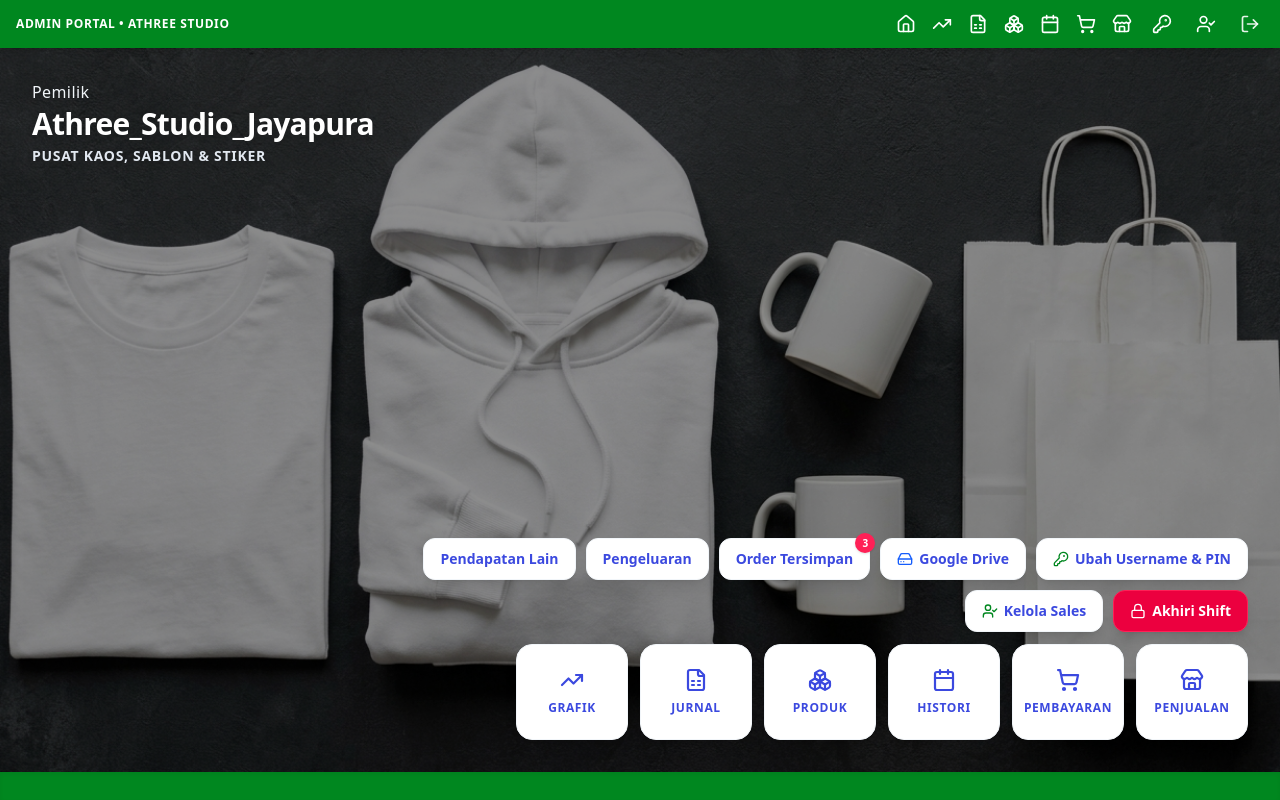
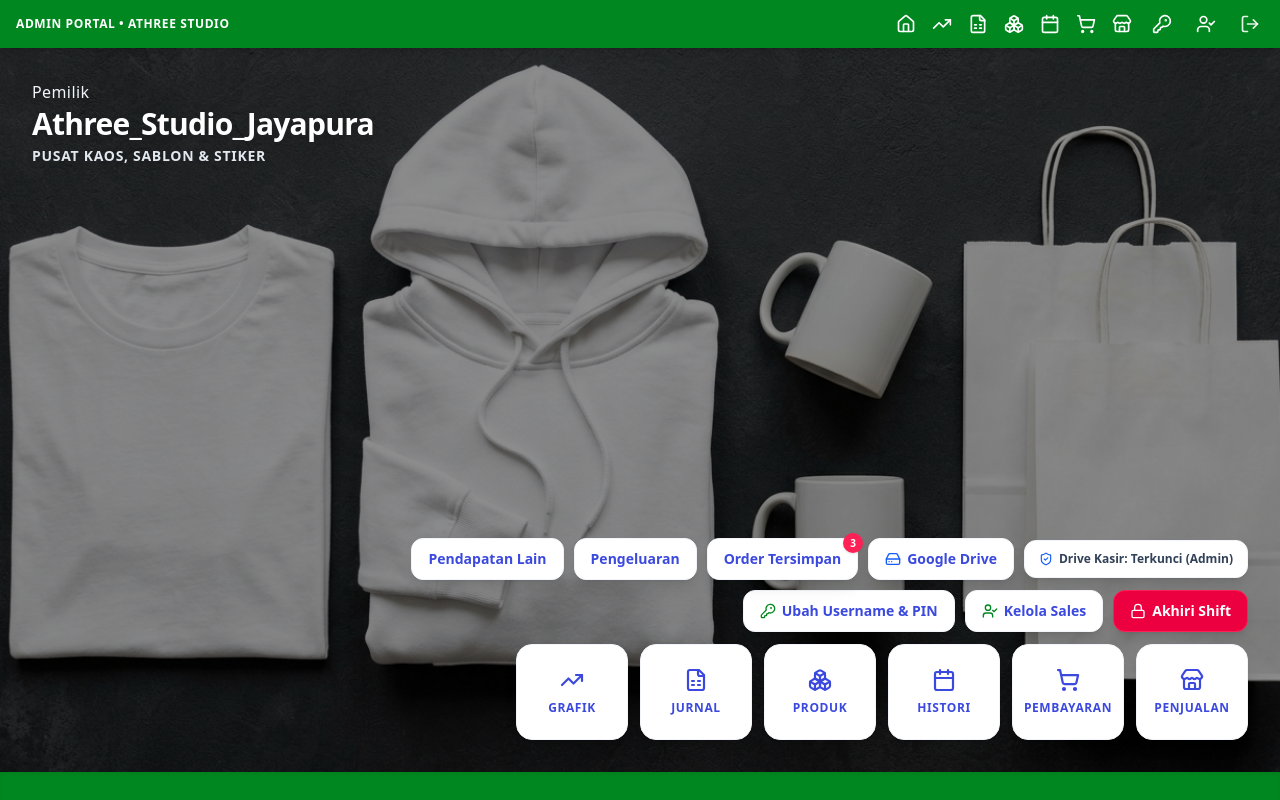
Before and after one commit to suryadijojo1/athree_apps, a React (Vite) app: page / in a window 1280 px wide. Both pictures are taken after a click on the button "LOGIN". Built offline with nearby package versions, Linux system fonts and the light colour scheme.

Commit message:
feat: add toggle for cashier access to Google Drive
Implemented a setting in the admin dashboard to control whether non-admin users can access the Google Drive tab. Added role-based redirection and UI visibility logic to enforce these permissions.

```diff
--- a/src/App.tsx
+++ b/src/App.tsx
@@ -177,6 +177,23 @@ export default function App() {
     return currentUser.role === 'admin' ? 'dashboard' : 'pos';
   });
   const [searchQuery, setSearchQuery] = useState<string>('');
+
+  // Role permissions: Allow cashier access to Google Drive
+  const [allowCashierDrive, setAllowCashierDrive] = useState<boolean>(() => {
+    return localStorage.getItem('athree_allow_cashier_drive') === 'true';
+  });
+
+  const handleToggleAllowCashierDrive = (allowed: boolean) => {
+    setAllowCashierDrive(allowed);
+    localStorage.setItem('athree_allow_cashier_drive', allowed ? 'true' : 'false');
+  };
+
+  // If currently on drive tab but user is non-admin and cashier access is disabled, redirect to pos
+  useEffect(() => {
+    if (activeTab === 'drive' && currentUser.role !== 'admin' && !allowCashierDrive) {
+      setActiveTab('pos');
+    }
+  }, [currentUser.role, activeTab, allowCashierDrive]);
 
   // Modals
   const [isLoginModalOpen, setIsLoginModalOpen] = useState(false);
@@ -865,6 +882,8 @@ export default function App() {
           salesList={salesList}
           onAddSales={handleAddSales}
           onDeleteSales={handleDeleteSales}
+          allowCashierDrive={allowCashierDrive}
+          onToggleAllowCashierDrive={handleToggleAllowCashierDrive}
         />
 
         {/* Modals accessible from Admin Portal */}
@@ -951,6 +970,7 @@ export default function App() {
         onLogout={handleLogout}
         pendingOrdersCount={pendingOrdersCount}
         lowStockCount={lowStockCount}
+        allowCashierDrive={allowCashierDrive}
       />
 
       {/* 2. Main Work Area */}
@@ -1041,6 +1061,9 @@ export default function App() {
               cashFlowRecords={cashFlowRecords}
               shifts={shiftHistory}
               currentStartingCash={shift?.startingCash}
+              currentUser={currentUser}
+              allowCashierDrive={allowCashierDrive}
+              onSwitchToAdmin={() => setIsLoginModalOpen(true)}
               onRestoreData={handleRestoreDataFromDrive}
             />
           )}
--- a/src/components/AdminDashboard.tsx
+++ b/src/components/AdminDashboard.tsx
@@ -31,7 +31,8 @@ import {
   Lock,
   Unlock,
   HardDrive,
-  Flame
+  Flame,
+  ShieldCheck
 } from 'lucide-react';
 import { Transaction, CashFlowRecord, CashierShift, User } from '../types';
 import { formatCurrency } from '../utils/exportUtils';
@@ -61,6 +62,8 @@ interface AdminDashboardProps {
   salesList?: string[];
   onAddSales?: (newSalesName: string) => void;
   onDeleteSales?: (salesName: string) => void;
+  allowCashierDrive?: boolean;
+  onToggleAllowCashierDrive?: (allowed: boolean) => void;
 }
 
 export const AdminDashboard: React.FC<AdminDashboardProps> = ({
@@ -84,7 +87,9 @@ export const AdminDashboard: React.FC<AdminDashboardProps> = ({
   onDeleteInvoice,
   salesList = ['Kasir (Dimas)', 'Admin (DEAZBAR)'],
   onAddSales,
-  onDeleteSales
+  onDeleteSales,
+  allowCashierDrive = false,
+  onToggleAllowCashierDrive
 }) => {
   const [showPendapatanModal, setShowPendapatanModal] = useState(false);
   const [showPengeluaranModal, setShowPengeluaranModal] = useState(false);
@@ -349,6 +354,25 @@ export const AdminDashboard: React.FC<AdminDashboardProps> = ({
               <HardDrive className="w-4 h-4 text-blue-600" />
               <span>Google Drive</span>
             </button>
+            {onToggleAllowCashierDrive && (
+              <button
+                type="button"
+                onClick={() => onToggleAllowCashierDrive(!allowCashierDrive)}
+                className={`px-3.5 py-2.5 rounded-xl font-bold text-xs shadow-lg hover:shadow-xl transition-all active:scale-95 border flex items-center gap-1.5 cursor-pointer ${
+                  allowCashierDrive
+                    ? 'bg-amber-500 hover:bg-amber-600 text-white border-amber-400'
+                    : 'bg-white hover:bg-slate-50 text-slate-700 border-slate-100'
+                }`}
+                title={
+                  allowCashierDrive
+                    ? 'Akses Drive Kasir: Sedang Aktif (Klik untuk Kunci Khusus Admin)'
+                    : 'Akses Drive Kasir: Terkunci Khusus Admin (Klik untuk Berikan Akses Kasir)'
+                }
+              >
+                <ShieldCheck className="w-3.5 h-3.5 text-blue-600" />
+                <span>Drive Kasir: {allowCashierDrive ? 'Diizinkan' : 'Terkunci (Admin)'}</span>
+              </button>
+            )}
             <button
               type="button"
               onClick={() => setShowUserManagementModal(true)}
--- a/src/components/GoogleDriveView.tsx
+++ b/src/components/GoogleDriveView.tsx
@@ -41,7 +41,7 @@ import {
   getOrCreateBackupFolder,
   BACKUP_FOLDER_NAME
 } from '../services/googleDriveService';
-import { DriveFile, Transaction, Product, CashFlowRecord, CashierShift } from '../types';
+import { DriveFile, Transaction, Product, CashFlowRecord, CashierShift, User } from '../types';
 
 interface GoogleDriveViewProps {
   transactions: Transaction[];
@@ -49,6 +49,9 @@ interface GoogleDriveViewProps {
   cashFlowRecords: CashFlowRecord[];
   shifts?: CashierShift[];
   currentStartingCash?: number;
+  currentUser?: User;
+  allowCashierDrive?: boolean;
+  onSwitchToAdmin?: () => void;
   onRestoreData?: (data: {
     transactions?: Transaction[];
     products?: Product[];
@@ -62,6 +65,9 @@ export const GoogleDriveView: React.FC<GoogleDriveViewProps> = ({
   cashFlowRecords,
   shifts = [],
   currentStartingCash = 0,
+  currentUser,
+  allowCashierDrive = false,
+  onSwitchToAdmin,
   onRestoreData
 }) => {
   const [isConnected, setIsConnected] = useState(false);
@@ -452,6 +458,64 @@ export const GoogleDriveView: React.FC<GoogleDriveViewProps> = ({
       return isoString;
     }
   };
+
+  // Role Access Control: Restrict to Admin unless allowCashierDrive is enabled
+  if (currentUser && currentUser.role !== 'admin' && !allowCashierDrive) {
+    return (
+      <div className="flex-1 bg-slate-100 flex items-center justify-center p-6 select-none">
+        <div className="bg-white rounded-2xl border border-slate-200 shadow-md p-8 max-w-md text-center space-y-5 animate-in fade-in duration-200">
+          <div className="w-16 h-16 rounded-2xl bg-amber-50 text-amber-600 border border-amber-200 mx-auto flex items-center justify-center shadow-xs">
+            <ShieldAlert className="w-8 h-8" />
+          </div>
+          <div>
+            <h2 className="text-base font-extrabold text-slate-800">
+              Akses Dibatasi Khusus Administrator
+            </h2>
+            <p className="text-xs text-slate-600 mt-2 leading-relaxed">
+              Menu <strong>Google Drive Cloud Storage & Cadangan Data</strong> hanya dapat diakses dan dikelola oleh akun
+              <strong> Administrator / Pemilik Toko</strong> demi menjaga integritas database dan riwayat penjualan.
+            </p>
+          </div>
+
+          <div className="bg-slate-50 border border-slate-200 rounded-xl p-3.5 text-left text-xs space-y-2 text-slate-600">
+            <span className="font-bold text-slate-700 block">Status Pengguna Aktif:</span>
+            <div className="flex items-center justify-between text-[11px]">
+              <span>Nama Akun:</span>
+              <span className="font-semibold text-slate-800">{currentUser.name}</span>
+            </div>
+            <div className="flex items-center justify-between text-[11px]">
+              <span>Peran (Role):</span>
+              <span className="font-bold uppercase text-amber-800 bg-amber-100 px-2 py-0.5 rounded border border-amber-200 text-[10px]">
+                {currentUser.roleLabel || currentUser.role}
+              </span>
+            </div>
+          </div>
+
+          <div className="pt-2 space-y-2">
+            {onSwitchToAdmin && (
+              <button
+                type="button"
+                onClick={onSwitchToAdmin}
+                className="w-full py-2.5 bg-blue-600 hover:bg-blue-700 text-white rounded-xl text-xs font-bold transition-all shadow-xs cursor-pointer active:scale-95 flex items-center justify-center gap-2"
+              >
+                <ShieldCheck className="w-4 h-4" />
+                <span>Masuk Sebagai Administrator / Pemilik</span>
+              </button>
+            )}
+
+            <button
+              type="button"
+              onClick={handleDownloadLocalBackup}
+              className="w-full py-2 bg-emerald-50 hover:bg-emerald-100 text-emerald-700 border border-emerald-300 rounded-xl text-xs font-bold transition-all cursor-pointer active:scale-95 flex items-center justify-center gap-2"
+            >
+              <Download className="w-3.5 h-3.5" />
+              <span>Unduh Cadangan Offline (.JSON) Lokal</span>
+            </button>
+          </div>
+        </div>
+      </div>
+    );
+  }
 
   return (
     <div className="flex-1 flex flex-col h-full overflow-y-auto bg-slate-100 select-none">
--- a/src/components/Sidebar.tsx
+++ b/src/components/Sidebar.tsx
@@ -22,6 +22,7 @@ interface SidebarProps {
   onLogout: () => void;
   pendingOrdersCount: number;
   lowStockCount: number;
+  allowCashierDrive?: boolean;
 }
 
 export const Sidebar: React.FC<SidebarProps> = ({
@@ -31,7 +32,8 @@ export const Sidebar: React.FC<SidebarProps> = ({
   onSwitchUser,
   onLogout,
   pendingOrdersCount,
-  lowStockCount
+  lowStockCount,
+  allowCashierDrive = false
 }) => {
   const isAdmin = currentUser.role === 'admin';
   const isKasir = currentUser.role === 'kasir';
@@ -144,7 +146,8 @@ export const Sidebar: React.FC<SidebarProps> = ({
             )}
           </button>
 
-          {/* 5. Google Drive Cloud Backup & Storage */}
+          {/* 5. Google Drive Cloud Backup & Storage (Khusus Admin atau jika Kasir diizinkan) */}
+          {(isAdmin || allowCashierDrive) && (
             <button
               onClick={() => setActiveTab('drive')}
               title="Google Drive Cloud Storage & Cadangan Data"
@@ -156,6 +159,7 @@ export const Sidebar: React.FC<SidebarProps> = ({
             >
               <HardDrive className="w-5 h-5 md:w-6 md:h-6" />
             </button>
+          )}
         </nav>
       </div>
 
```
Lines whose indentation alone changed are shown as unchanged.
